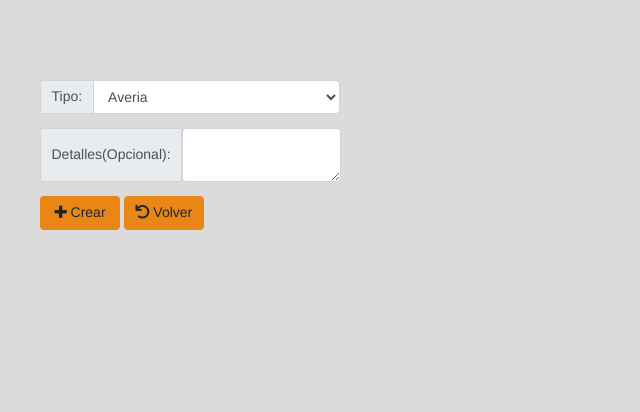
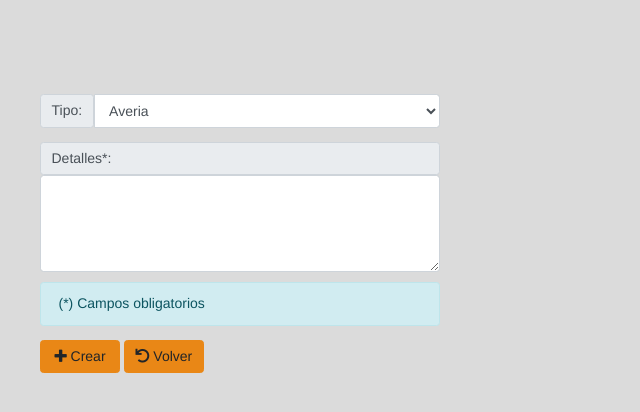
Before and after one commit to iesoretania-dic/proyecto-maduranlucha, a PHP site: template views/cliente/cliente_incidencias_add.twig in a window 1280 px wide. Shown: the part 39-451 px from the top of the page, without its empty margins (0-640 px from the left). Run offline with PHP 8.4, Linux system fonts and the light colour scheme; the template is opened without the code that fills it, so the values that code supplies are empty; some libraries are stand-ins or nearby versions.

Commit message:
Modificado el formulario de añadir incidencias, ahora el comentario al añadir una incidencia es obligatorio.

```diff
--- a/public/js/javascript.js
+++ b/public/js/javascript.js
@@ -910,5 +910,20 @@ $(function(){
         }
     });
 
+    //Validacion comentario al crear incidencia
+
+    let btnCrearIncidencia = $('#btnCrearIncidencia');
+    let inputComentarioCrearIncidencia = $('#comentarioCrearIncidencia');
+    let mensajeComentarioCrearIncidencia = $('#mensajeComentarioCrearIncidencia');
+
+    btnCrearIncidencia.click(function(e){
+        mensajeComentarioCrearIncidencia.html("");
+
+        if(inputComentarioCrearIncidencia.val().trim().length === 0){
+            e.preventDefault();
+            mensajeComentarioCrearIncidencia.html('El comentario es obligatorio.');
+        }
+    });
+
     //**********FIN VALIDACIONES**********//
 });
--- a/views/cliente/cliente_incidencias_add.twig
+++ b/views/cliente/cliente_incidencias_add.twig
@@ -6,39 +6,44 @@
     <div class="contenido">
         <form class="formularioTecnicos" action="" method="post">
 
-            <div class="vistaFormularioXS">
+            <div class="vistaFormularioS">
 
-               {% if pendientes.pendientes > '0' %}
+                {% if pendientes.pendientes > '0' %}
                     <p class="alert alert-warning"> **ATENCIÓN**: el cliente <span class="badge badge-info"> {{ nombreCliente }} </span>, tiene incidencias pendientes sin resolver, por favor revíselas antes de crear nuevas incidencias para evitar incidencias duplicadas.</p>
                 {% endif %}
 
+                {% if mensajeComentario == 'error' %}
+                  <p class="alert alert-danger"> El comentario es obligatorio.</p>
+                {% endif %}
+
+                <p id="mensajeComentarioCrearIncidencia" class="danger"></p>
+
                 <div class="input-group mb-3">
-                    <div class="input-group-prepend">
-                        <span class="input-group-text" id="inputGroup-sizing-default">Tipo:</span>
-                    </div>
+                    <span class="input-group-text" id="inputGroup-sizing-default">Tipo:</span>
                     <select class="form-control" aria-label="Default" aria-describedby="inputGroup-sizing-default" name="tipo" id="tipo">
                         <option value="averia">Averia</option>
-                        <option value="Instalacion">Instalacion</option>
-                        <option value="cambiodomicilio">Cambio de Domicilio</option>
+                        <option value="instalacion">Instalación</option>
+                        <option value="cambiodomicilio">Cambio de domicilio</option>
                         {% if rol == '0' %}
                             <option value="baja">Baja</option>
                         {% endif %}
                     </select>
                 </div>
-
-                <div class="input-group mb-3">
-                    <div class="input-group-prepend">
-                        <label for="otros" class="input-group-text" id="inputGroup-sizing-default">Detalles(Opcional):</label>
-                        <textarea class="form-control" aria-label="Default" aria-describedby="inputGroup-sizing-default" name="otros" id="otros" cols="15" rows="2"></textarea>
-                    </div>
-                </div>
+            </div>
+            <div class="vistaFormularioS">
+                <label for=comentarioCrearIncidencia class="input-group-text">Detalles*:</label>
+                <textarea class="form-control" aria-label="Default" aria-describedby="inputGroup-sizing-default" name="comentario" id="comentarioCrearIncidencia" cols="10" rows="4" required></textarea>
             </div>
 
+            <div class="vistaFormularioS">
+                <p class="alert alert-info">(*) Campos obligatorios</p>
+            </div>
 
             <div class="vistaCheck">
-                <button class="btn btn-primary" type="submit" name="btnCrearIncidencia"><i class="fas fa-plus"></i> Crear</button>
+                <button id="btnCrearIncidencia" class="btn btn-primary" type="submit" name="btnCrearIncidencia"><i class="fas fa-plus"></i> Crear</button>
                 <a href="javascript:history.back()"><button class="btn btn-primary" type="button" name="btnVolver"><i class="fas fa-undo"></i> Volver</button></a>
             </div>
+
 
             {% if mensaje == 'error' %}
                 <p class="alert alert-danger">Error al añadir la incidencia</p>
--- a/views/controlador/controlador_confirmar_tecnicos.twig
+++ b/views/controlador/controlador_confirmar_tecnicos.twig
@@ -13,7 +13,7 @@
             </div>
 
             <div class="vistaFormularioS">
-                <p class="alert alert-warning" >Enviar a técnicos </p>
+                <p class="alert alert-info" >Enviar a técnicos </p>
             </div>
 
             <div class="vistaFormularioS">
```
Also changed, not shown: controller/cliente/cliente_incidencias_add.php (+9 -4 lines).
